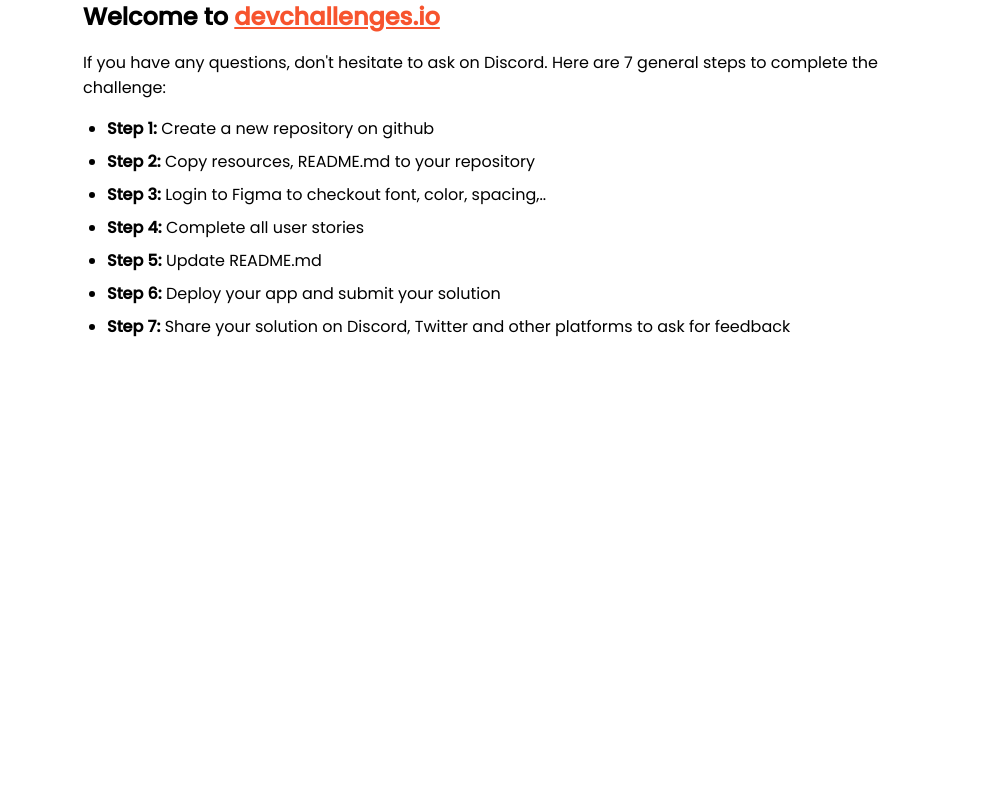
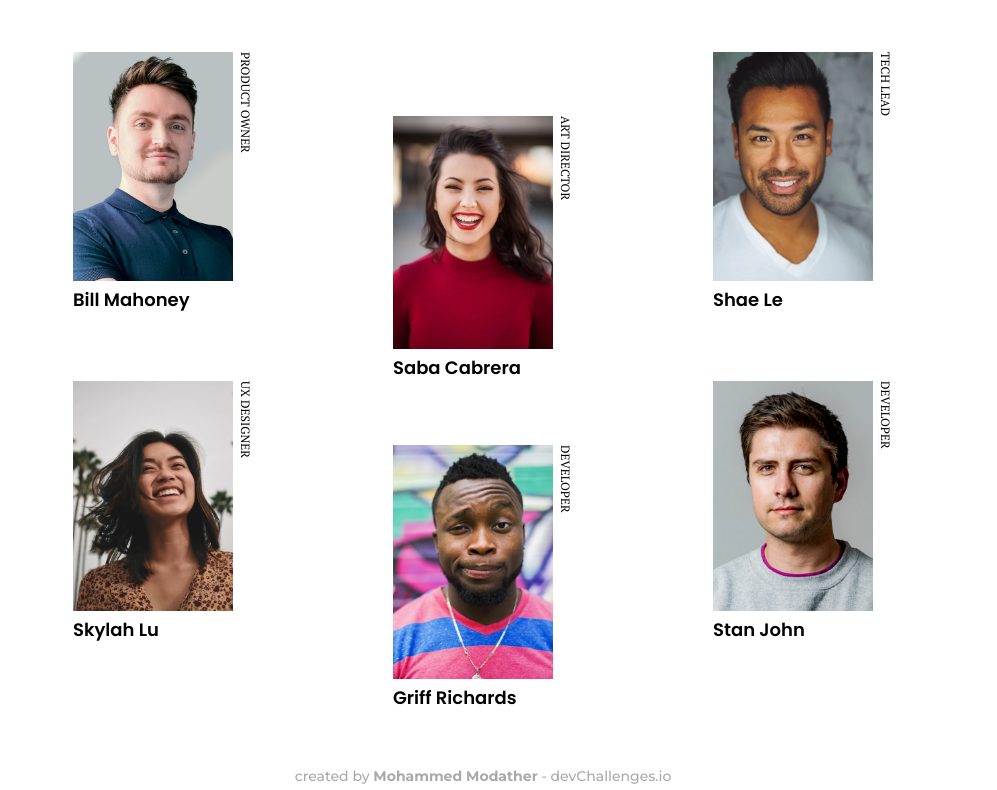
Before and after one commit to mohdmdthr/my-team-page, a plain HTML site: page index.html in a window 1280 px wide. Shown: the part 241-1031 px from the top of the page, without its empty margins (157-1154 px from the left). Before the commit the page ends 800 px from the top, so only its background shows below. Drawn offline with Linux system fonts and the light colour scheme.

Commit message:
project complete

```diff
--- a/index.html
+++ b/index.html
@@ -1,95 +1,81 @@
 <!DOCTYPE html>
 <html lang="en">
   <head>
-    <meta charset="utf-8" />
-    <meta
-      name="viewport"
-      content="width=device-width, initial-scale=1,
-  maximum-scale=5"
-    />
-
-    <link rel="icon" href="devchallenges.png" />
-
+    <meta charset="UTF-8" />
+    <meta http-equiv="X-UA-Compatible" content="IE=edge" />
+    <meta name="viewport" content="width=device-width, initial-scale=1.0" />
+    <link rel="preconnect" href="https://fonts.googleapis.com" />
+    <link rel="preconnect" href="https://fonts.gstatic.com" crossorigin />
     <link
-      rel="shortcut icon"
-      type="image/x-icon"
-      href="https://devchallenges.io/"
-    />
-
-    <link
-      href="https://fonts.googleapis.com/css2?family=Poppins:wght@400;500&display=swap"
+      href="https://fonts.googleapis.com/css2?family=Montserrat:wght@500;600;700&family=PT+Serif:wght@400;700&family=Poppins:wght@400;600&display=swap"
       rel="stylesheet"
     />
-
-    <title>Devchallenges</title>
-
-    <style>
-      body {
-        font-family: "Poppins", sans-serif;
-      }
-
-      ul {
-        padding-left: 24px;
-      }
-
-      li {
-        margin-bottom: 8px;
-      }
-
-      .welcome {
-        max-width: 800px;
-        margin: 0 auto;
-      }
-
-      .welcome-text {
-        margin-top: 30vh;
-        font-weight: 500;
-      }
-
-      .welcome-text p {
-        font-size: 1rem;
-        font-weight: 400;
-      }
-
-      .welcome-text h1 {
-        font-size: 1.5rem;
-      }
-
-      .welcome-text a {
-        color: #f7542e;
-      }
-    </style>
+    <link rel="stylesheet" href="/styles.css" />
+    <title>My Team Page</title>
   </head>
   <body>
-    <div class="welcome">
-      <div class="welcome-text">
-        <h1>
-          Welcome to
-          <a href="https://devchallenges.io/" target="_blank"
-            >devchallenges.io</a
-          >
-        </h1>
-
-        <p>
-          If you have any questions, don't hesitate to ask on Discord. Here are
-          7 general steps to complete the challenge:
-        </p>
+    <div class="container">
+      <header class="header">
+        <h2 class="heading-secondary">The creative crew</h2>
+        <div class="content">
+          <h3 class="heading-tertiary">Who we are</h3>
+          <p class="text">
+            We are team of creatively diverse. driven. innovative individuals
+            working in various locations from the world.
+          </p>
+        </div>
+      </header>
+      <div class="gallery">
+        <div class="person">
+          <div class="img-container">
+            <img src="/photo1.png" alt="Bill Mahoney photo" class="person-img" />
+            <span class="person-name">Bill Mahoney</span>
+          </div>
+          <span class="person-job">Product owner</span>
+        </div>
+        <div class="person">
+          <div class="img-container">
+            <img src="/photo2.png" alt="Saba Cabrera photo" class="person-img" />
+            <span class="person-name">Saba Cabrera</span>
+          </div>
+          <span class="person-job">Art director</span>
+        </div>
+        <div class="person">
+          <div class="img-container">
+            <img src="/photo3.png" alt="Shae Le photo" class="person-img" />
+            <span class="person-name">Shae Le</span>
+          </div>
+          <span class="person-job">Tech Lead</span>
+        </div>
+        <div class="person">
+          <div class="img-container">
+            <img src="/photo4.png" alt="Skylah Lu photo" class="person-img" />
+            <span class="person-name">Skylah Lu</span>
+          </div>
+          <span class="person-job">UX Designer</span>
+        </div>
+        <div class="person">
+          <div class="img-container">
+            <img
+              src="/photo5.png"
+              alt="Griff Richards photo"
+              class="person-img"
+            />
+            <span class="person-name">Griff Richards</span>
+          </div>
+          <span class="person-job">Developer</span>
+        </div>
+        <div class="person">
+          <div class="img-container">
+            <img src="/photo6.png" alt="Stan John photo" class="person-img" />
+            <span class="person-name">Stan John</span>
+          </div>
+          <span class="person-job">Developer</span>
+        </div>
       </div>
-
-      <ul>
-        <li><b>Step 1:</b> Create a new repository on github</li>
-        <li><b>Step 2:</b> Copy resources, README.md to your repository</li>
-        <li>
-          <b>Step 3:</b> Login to Figma to checkout font, color, spacing,..
-        </li>
-        <li><b>Step 4:</b> Complete all user stories</li>
-        <li><b>Step 5:</b> Update README.md</li>
-        <li><b>Step 6:</b> Deploy your app and submit your solution</li>
-        <li>
-          <b>Step 7:</b> Share your solution on Discord, Twitter and other
-          platforms to ask for feedback
-        </li>
-      </ul>
+      <footer class="footer">
+        created by <strong>Mohammed Modather</strong> - devChallenges.io
+      </footer>
+    </body>
     </div>
-  </body>
 </html>
--- /dev/null
+++ b/styles.css
@@ -0,0 +1,143 @@
+* {
+  margin: 0;
+  padding: 0;
+  box-sizing: border-box;
+}
+
+html {
+  font-size: 62.5%;
+}
+
+body {
+  padding-block: .5rem;
+  padding-inline: 1.2rem;
+  font-family: "Poppins", sans-serif;
+  font-weight: 600;
+  font-size: 1.4rem;
+  min-height: 100vh;
+}
+
+.container {
+  display: grid;
+  grid-template-rows: auto 1fr auto;
+  max-width: 120rem;
+  margin: 0 auto;
+}
+
+.header {
+  /* display: flex;
+  flex-direction: column;
+  gap: 4rem;
+  margin-top: 6rem; */
+  display: grid;
+  gap: 4rem;
+  margin-top: 6rem;
+}
+
+.heading-secondary {
+  font-family: 'PT Serif', serif;
+  font-size: 3.6rem;
+  font-weight: 700;
+}
+
+.heading-tertiary {
+  font-size: 1.8rem;
+  text-transform: uppercase;
+}
+
+.text {
+  font-size: 1.4rem;
+  font-weight: 400;
+  max-width: 55ch;
+}
+
+.gallery {
+  display: grid;
+  grid-template-columns: repeat(2, 1fr);
+  row-gap: 6.4rem;
+  align-self: center;
+  margin: 10rem 0;
+}
+
+.person {
+  display: flex;
+  justify-content: center;
+  width: 100%;
+}
+
+.person:nth-child(even) {
+  transform: translateY(3.2rem);
+}
+
+
+.img-container {
+  display: inline-block;
+  margin-inline-end: .5rem;
+}
+
+.person-img {
+  display: block;
+  width: calc(14rem + 2vw);
+  margin-bottom: .5rem;
+}
+
+.person-name {
+  /* display: block; */
+}
+
+.person-job {
+  font-family: "PT Serif", serif;
+  font-size: 1rem;
+  font-weight: 400;
+  text-transform: uppercase;
+  writing-mode: vertical-rl;
+}
+
+.footer {
+  font-family: 'Montserrat', sans-serif;
+  font-weight: 500;
+  font-size: 1.4;
+  text-align: center;
+  color: #a9a9a9;
+}
+
+@media screen and (min-width: 57.5em) {
+
+  .header {
+    grid-template-columns: 1fr 1fr;
+    align-items: center;
+    justify-items: center;
+    gap: 0;
+  }
+
+  .text {
+    font-size: 1.8rem;
+    max-width: 33ch;
+  }
+
+  .gallery {
+    grid-template-columns: repeat(3, 1fr);
+    width: 80%;
+    margin: 12rem auto;
+  }
+
+  .person:nth-child(even) {
+    transform: translateY(0);
+  }
+
+  .person:nth-child(3n + 2) {
+    transform: translateY(6.4rem);
+  }
+
+  .person-img {
+    width: 16rem;
+  }
+
+  .person-name {
+    font-size: 1.8rem;
+  }
+
+  .person-job {
+    font-size: 1.2rem;
+  }
+}
```
